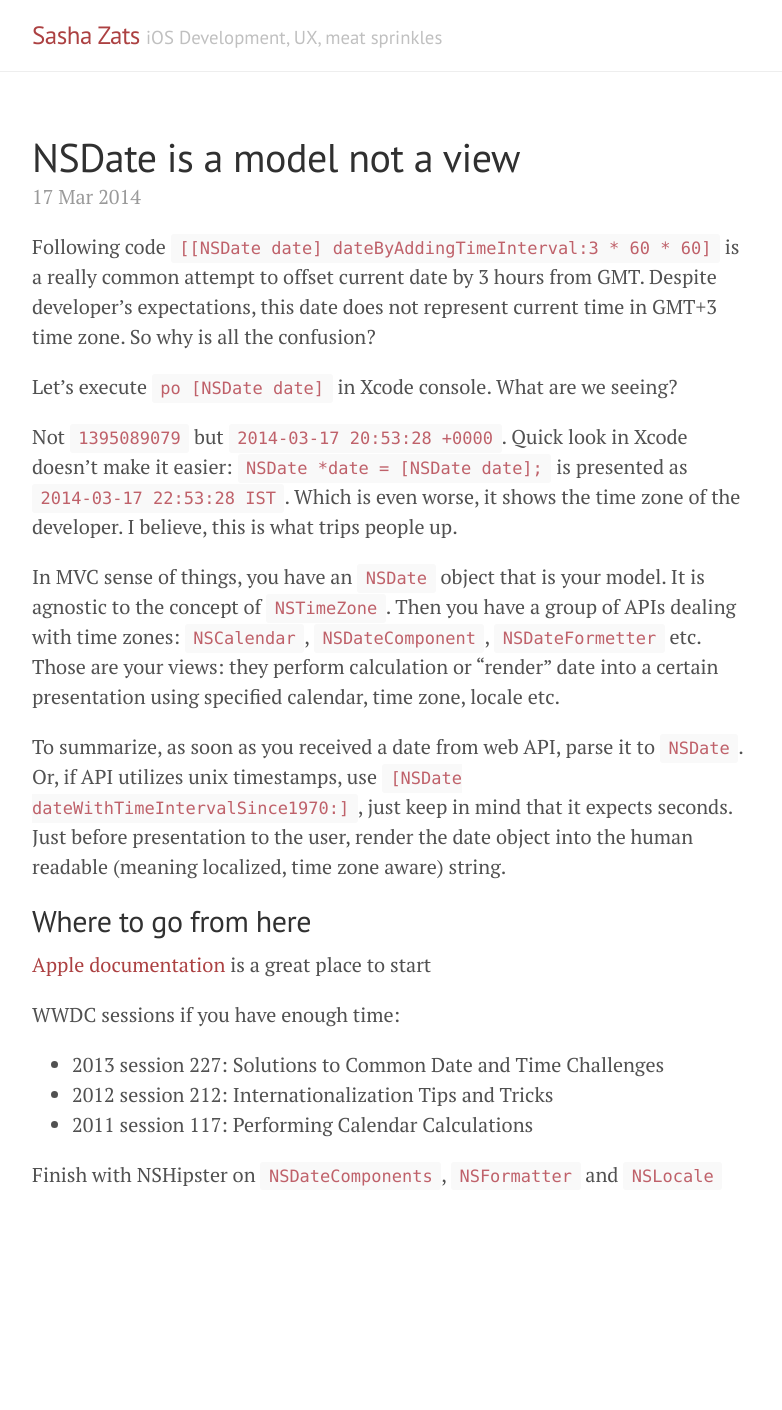
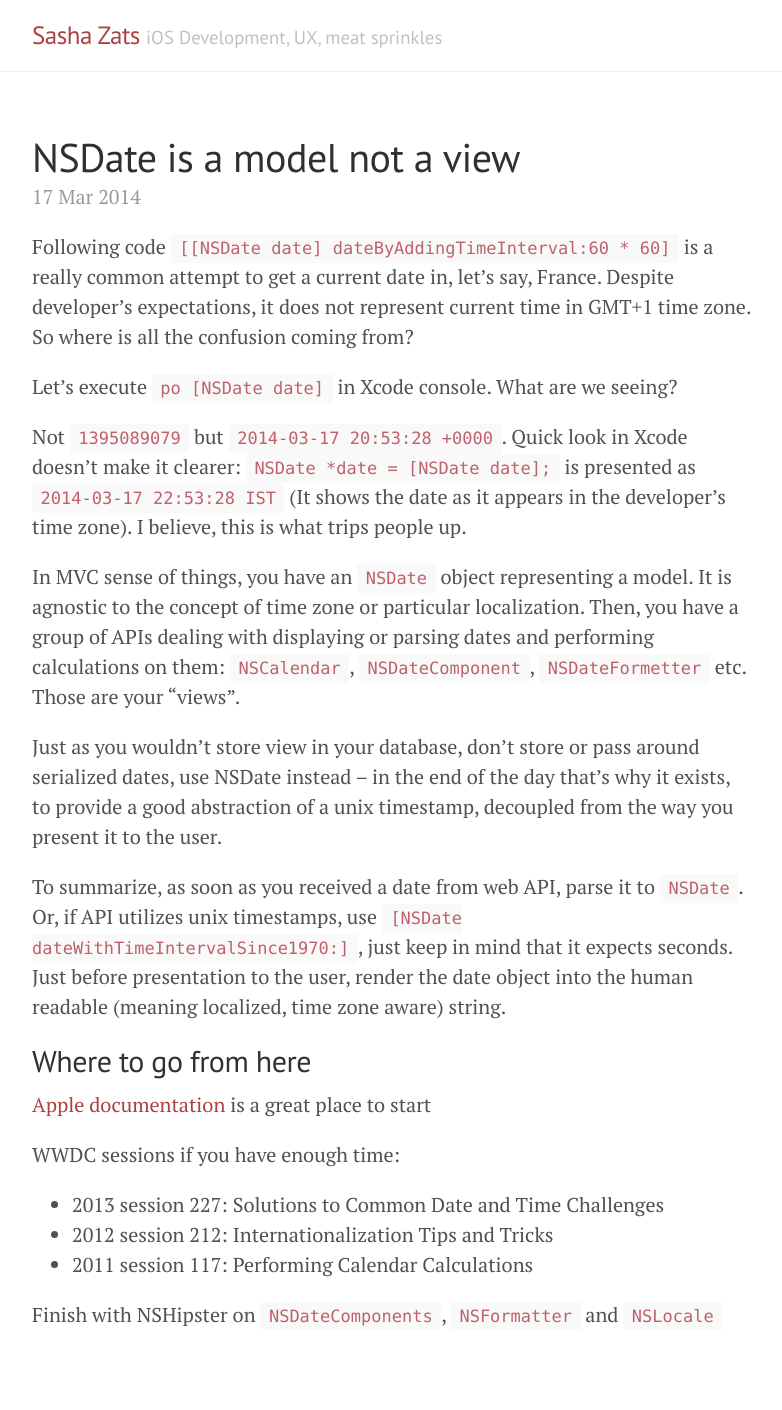
Before and after one commit to zats/zats.github.io, a Jekyll site: the page built from _posts/2014-03-17-NSDate-is-a-model.markdown, in a window 1280 px wide. Shown: the whole page, without its empty margins (248-1030 px from the left). Built offline with Jekyll 4.4.1, drawn with Linux system fonts in a browser that asks for light colours; Markdown is read by kramdown in place of the engine named in the settings; before the commit the page ends 1270 px from its top, so only the background shows below that.

Commit message:
minor edits to NSDate article

```diff
--- a/_posts/2014-03-17-NSDate-is-a-model.markdown
+++ b/_posts/2014-03-17-NSDate-is-a-model.markdown
@@ -3,13 +3,15 @@ layout: post
 title:  "NSDate is a model not a view"
 ---
 
-Following code `[[NSDate date] dateByAddingTimeInterval:3 * 60 * 60]` is a really common attempt to offset current date by 3 hours from GMT.  Despite developer's expectations, this date does not represent current time in GMT+3 time zone. So why is all the confusion?
+Following code `[[NSDate date] dateByAddingTimeInterval:60 * 60]` is a really common attempt to get a current date in, let's say, France. Despite developer's expectations, it does not represent current time in GMT+1 time zone. So where is all the confusion coming from?
 
 Let's execute `po [NSDate date]` in Xcode console. What are we seeing?
 
-Not `1395089079` but `2014-03-17 20:53:28 +0000`. Quick look in Xcode doesn't make it easier: `NSDate *date = [NSDate date];` is presented as `2014-03-17 22:53:28 IST`. Which is even worse, it shows the time zone of the developer. I believe, this is what trips people up.
+Not `1395089079` but `2014-03-17 20:53:28 +0000`. Quick look in Xcode doesn't make it clearer: `NSDate *date = [NSDate date];` is presented as `2014-03-17 22:53:28 IST` (It shows the date as it appears in the developer's time zone). I believe, this is what trips people up.
 
-In MVC sense of things, you have an `NSDate` object that is your model. It is agnostic to the concept of `NSTimeZone`. Then you have a group of APIs dealing with time zones: `NSCalendar`, `NSDateComponent`, `NSDateFormetter` etc. Those are your views: they perform calculation or "render" date into a certain presentation using specified calendar, time zone, locale etc.
+In MVC sense of things, you have an `NSDate` object representing a model. It is agnostic to the concept of time zone or particular localization. Then, you have a group of APIs dealing with displaying or parsing dates and performing calculations on them: `NSCalendar`, `NSDateComponent`, `NSDateFormetter` etc. Those are your "views".
+
+Just as you wouldn't store view in your database, don't store or pass around serialized dates, use NSDate instead – in the end of the day that's why it exists, to provide a good abstraction of a unix timestamp, decoupled from the way you present it to the user.
 
 To summarize, as soon as you received a date from web API, parse it to `NSDate`. Or, if API utilizes unix timestamps, use `[NSDate dateWithTimeIntervalSince1970:]`, just keep in mind that it expects seconds. Just before presentation to the user, render the date object into the human readable (meaning localized, time zone aware) string.
 
```
